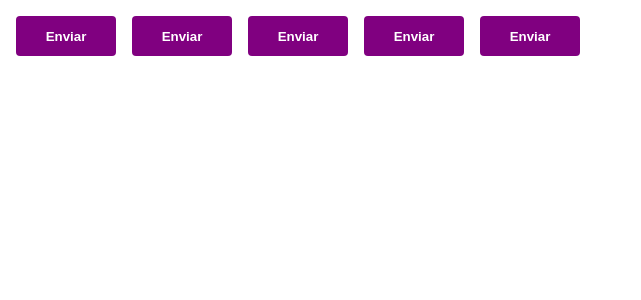
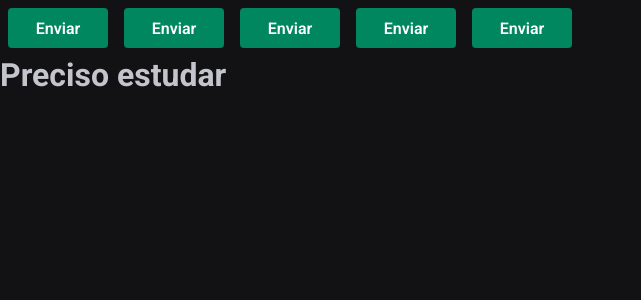
Before and after one commit to Raimison2020/02-ignite-timer, a React (Vite) app: page / in a window 1280 px wide. Shown: the top 300 px of the page, without its empty margins (0-641 px from the left). Built offline with nearby package versions, Linux system fonts and the light colour scheme.

Commit message:
7. Cores e fontes.

```diff
--- a/index.html
+++ b/index.html
@@ -3,8 +3,13 @@
 
 <head>
   <meta charset="UTF-8" />
+  <link rel="preconnect" href="https://fonts.googleapis.com">
+  <link rel="preconnect" href="https://fonts.gstatic.com" crossorigin>
   <link rel="icon" type="image/svg+xml" href="/favicon.svg" />
   <meta name="viewport" content="width=device-width, initial-scale=1.0" />
+  <link
+    href="https://fonts.googleapis.com/css2?family=Roboto+Mono:ital,wght@0,100..700;1,100..700&family=Roboto:ital,wght@0,100..900;1,100..900&display=swap"
+    rel="stylesheet">
   <title>Ignite Timer</title>
 </head>
 
--- a/src/App.tsx
+++ b/src/App.tsx
@@ -1,6 +1,7 @@
 import { ThemeProvider } from "styled-components";
 import { Button } from "./components/Button";
 import { defaultTheme } from "./styles/themes/default";
+import { GlobalStyle } from "./styles/global";
 
 export function App() {
 
@@ -11,6 +12,10 @@
       <Button variant="success" />
       <Button variant="danger" />
       <Button />
+
+      <h1>Preciso estudar</h1>
+
+      <GlobalStyle />
     </ThemeProvider>
   )
 }
--- a/src/components/Button.styles.ts
+++ b/src/components/Button.styles.ts
@@ -20,7 +20,7 @@
   border: 0;
   margin: 8px;
 
-  background-color: ${props => props.theme.primary};
+  background-color: ${props => props.theme["green-500"]};
   color: ${props => props.theme.white};
   font-weight: 600;
 
--- /dev/null
+++ b/src/styles/global.ts
@@ -0,0 +1,25 @@
+import { createGlobalStyle } from "styled-components";
+
+export const GlobalStyle = createGlobalStyle`
+  *{
+    margin: 0;
+    padding: 0;
+    box-sizing: border-box;
+  }
+
+  :focus{
+    outline: 0;
+    box-shadow: 0 0 0 2px ${props => props.theme['green-500']};
+  }
+
+  body {
+    background: ${props => props.theme["gray-900"]};
+    color: ${props => props.theme['gray-300']}
+  }
+
+  body, input, textarea, button{
+    font-family: 'Roboto', sans-serif;
+    font-weight: 400;
+    font-size: 1rem;
+  }
+`
--- a/src/styles/themes/default.ts
+++ b/src/styles/themes/default.ts
@@ -1,5 +1,21 @@
 export const defaultTheme = {
   white: '#fff',
-  primary: 'purple',
-  secondary: 'orange'
+
+  'gray-100': '#E1E1E6',
+  'gray-300': '#C4C4CC',
+  'gray-400': '#8D8D99',
+  'gray-500': '#7C7C8A',
+  'gray-600': '#323238',
+  'gray-700': '#29292E',
+  'gray-800': '#202024',
+  'gray-900': '#121214',
+
+  'green-300': '#00B37E',
+  'green-500': '#00875F',
+  'green-700': '#015F43',
+
+  'red-500': '#AB222E',
+  'red-700': '#7A1921',
+
+  'yellow-500': '#FBA94C',
 }
```
